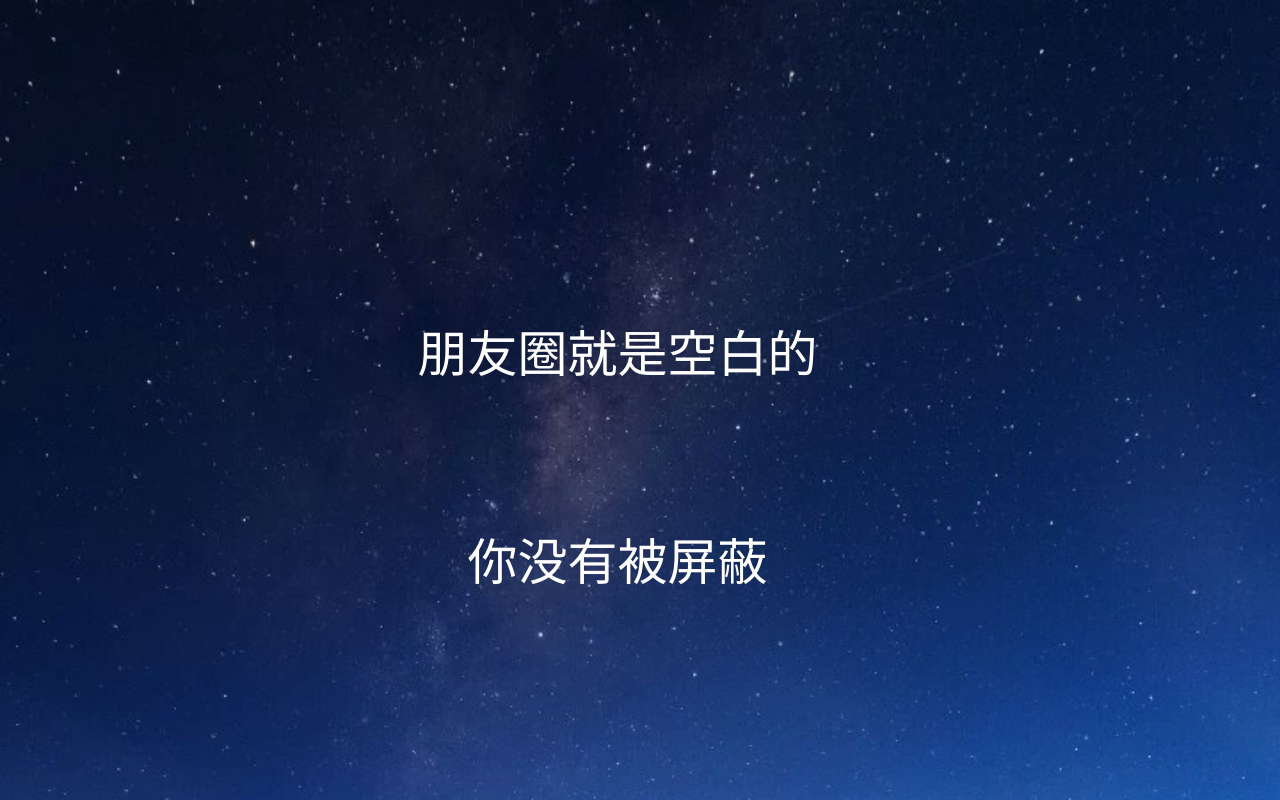
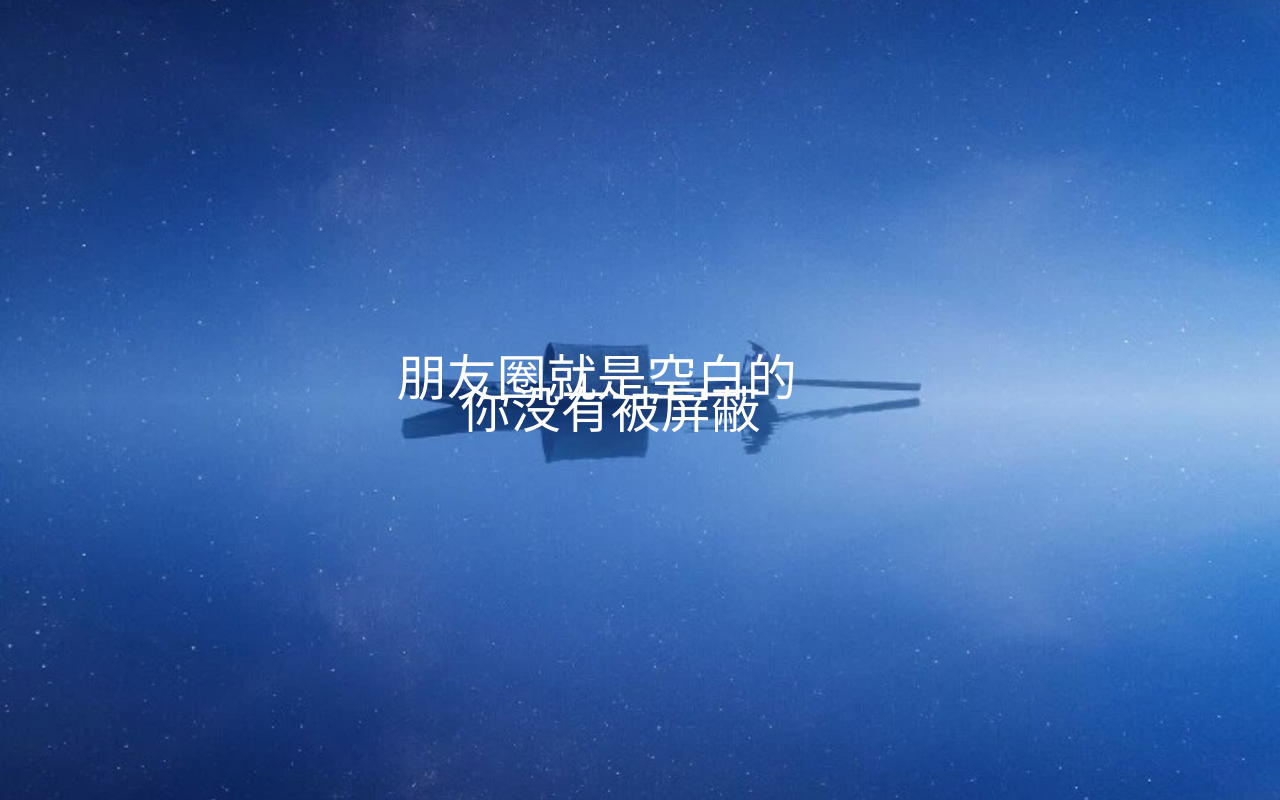
Before and after one commit to cyber-elric/cyber-elric.github.io, a plain HTML site: page wei.html in a window 1280 px wide. Drawn offline with Linux system fonts and the light colour scheme.

Commit message:
Update wei.html

```diff
--- a/wei.html
+++ b/wei.html
@@ -2,18 +2,17 @@
 <html>
 <head>
 	<style type="text/css">
-		body {background-image: url('img/star-m.jpg'); background-size: cover; background-repeat: no-repeat; position: absolute; top: 32%; left: 32%;}
-		p {color: white; font-size: 50px;}
+		body {background-color: #483D8B; background-image: url('img/star-m.jpg');  background-repeat: no-repeat; background-position: center; background-size: cover; height: 100vh; margin: 0px; padding: 0px;}
+		.p1 {color: white; font-size: 50px;  position: absolute; top: 36%; left: 31%;}
+		.p2 {color: white; font-size: 50px;  position: absolute; top: 40%; left: 36%;}
 	</style>
 	<title>wei</title>
 </head>
 
 <body>
-	<div align="center">
-		<p>朋友圈就是空白的</p>
-		<br/>
-		<br/>
-		<p>你没有被屏蔽</p>
+	<div>
+		<p class="p1">朋友圈就是空白的</p>
+		<p class="p2">你没有被屏蔽</p>
 	</div>
 </body>
 </html>
```
